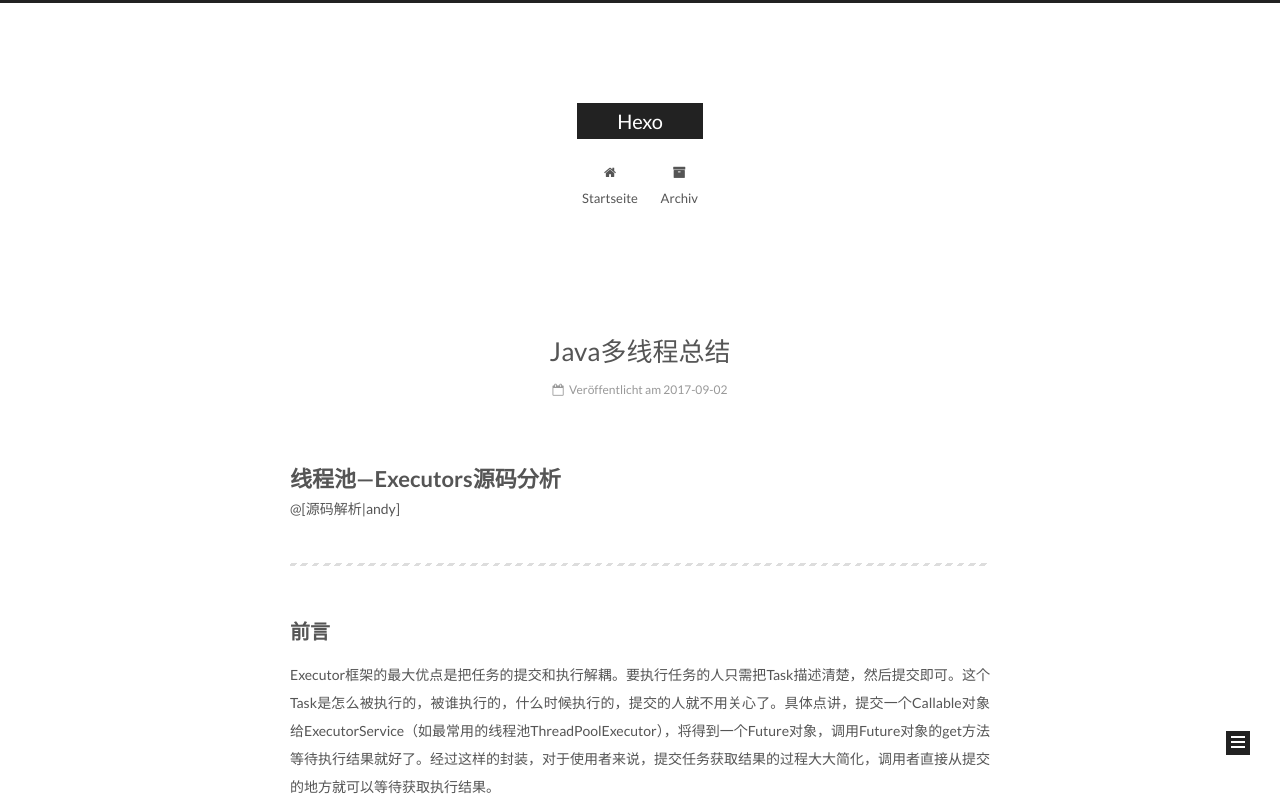
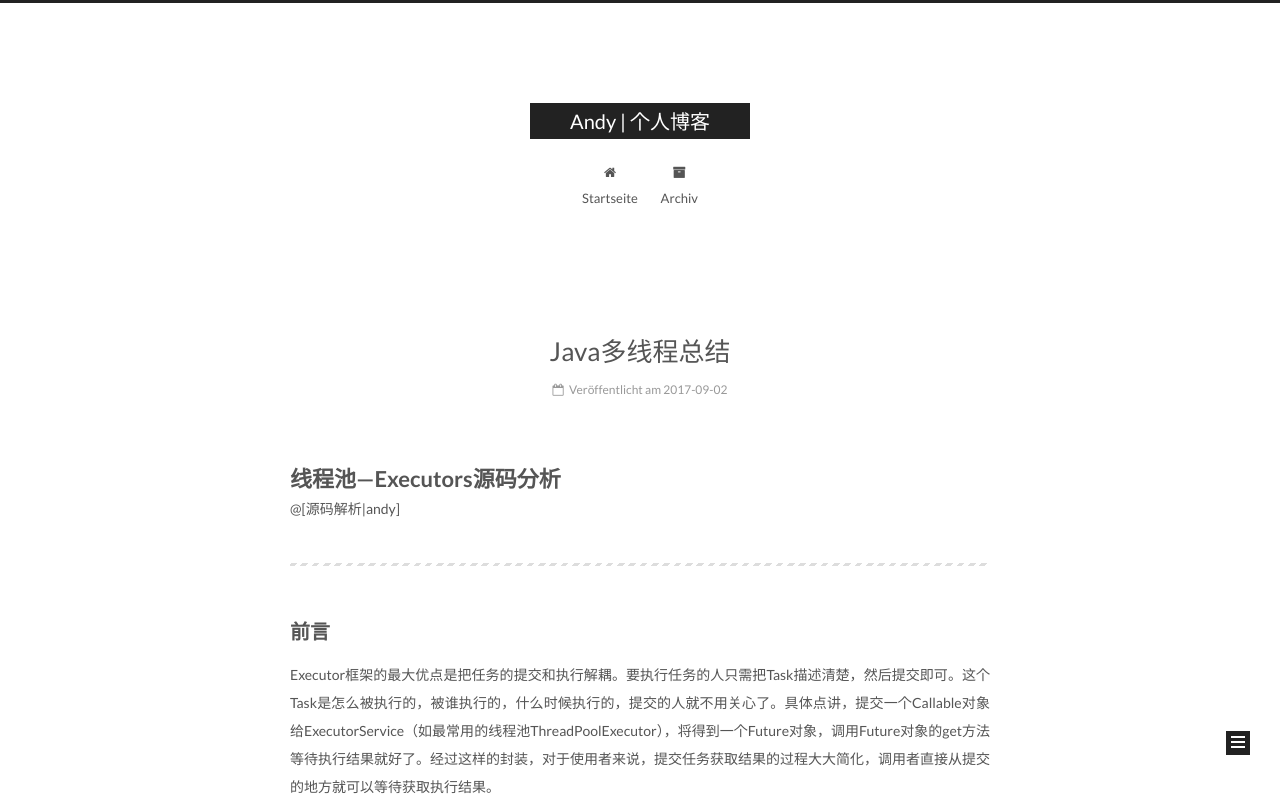
Before and after one commit to hitlpf/hitlpf.github.io, a plain HTML site: page index.html in a window 1280 px wide. Shown: the top 804 px of the page. Drawn offline with Linux system fonts and the light colour scheme.

Commit message:
Site updated: 2017-09-14 11:32:11

```diff
--- a/index.html
+++ b/index.html
@@ -96,11 +96,11 @@
 
 
 <meta property="og:type" content="website">
-<meta property="og:title" content="Hexo">
+<meta property="og:title" content="Andy | 个人博客">
 <meta property="og:url" content="http://yoursite.com/index.html">
-<meta property="og:site_name" content="Hexo">
+<meta property="og:site_name" content="Andy | 个人博客">
 <meta name="twitter:card" content="summary">
-<meta name="twitter:title" content="Hexo">
+<meta name="twitter:title" content="Andy | 个人博客">
 
 
 
@@ -136,7 +136,7 @@
 
 
 
-  <title>Hexo</title>
+  <title>Andy | 个人博客</title>
 
 
 
@@ -167,7 +167,7 @@
     <div class="custom-logo-site-title">
       <a href="/"  class="brand" rel="start">
         <span class="logo-line-before"><i></i></span>
-        <span class="site-title">Hexo</span>
+        <span class="site-title">Andy | 个人博客</span>
         <span class="logo-line-after"><i></i></span>
       </a>
     </div>
@@ -253,7 +253,7 @@
     </span>
 
     <span hidden itemprop="publisher" itemscope itemtype="http://schema.org/Organization">
-      <meta itemprop="name" content="Hexo">
+      <meta itemprop="name" content="Andy | 个人博客">
     </span>
 
 
@@ -377,7 +377,7 @@
     </span>
 
     <span hidden itemprop="publisher" itemscope itemtype="http://schema.org/Organization">
-      <meta itemprop="name" content="Hexo">
+      <meta itemprop="name" content="Andy | 个人博客">
     </span>
 
 
@@ -505,7 +505,7 @@
     </span>
 
     <span hidden itemprop="publisher" itemscope itemtype="http://schema.org/Organization">
-      <meta itemprop="name" content="Hexo">
+      <meta itemprop="name" content="Andy | 个人博客">
     </span>
 
 
```
Also changed, not shown: 2017/09/02/hello-world/index.html (+4 -4 lines), 2017/09/02/index2/index.html (+4 -4 lines), 2017/09/02/java多线程/index.html (+4 -4 lines), archives/2017/09/index.html (+5 -5 lines), archives/2017/index.html (+5 -5 lines), archives/index.html (+5 -5 lines).
